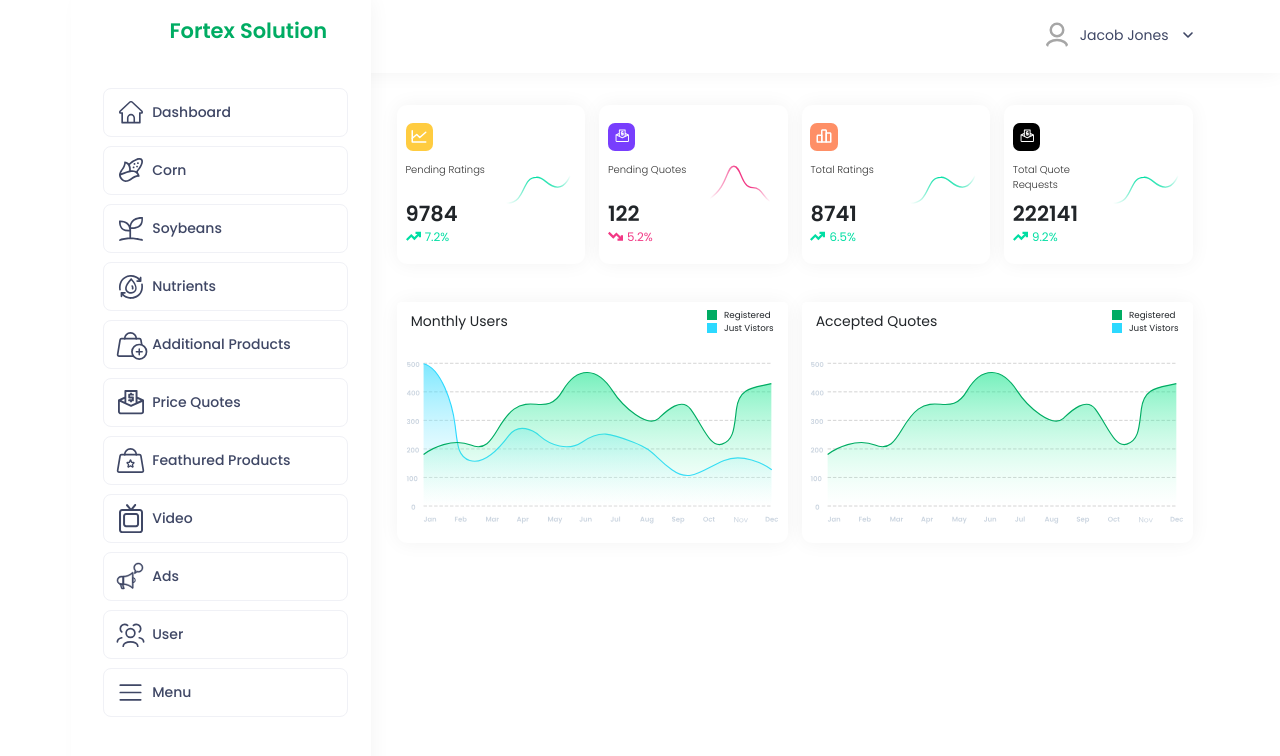
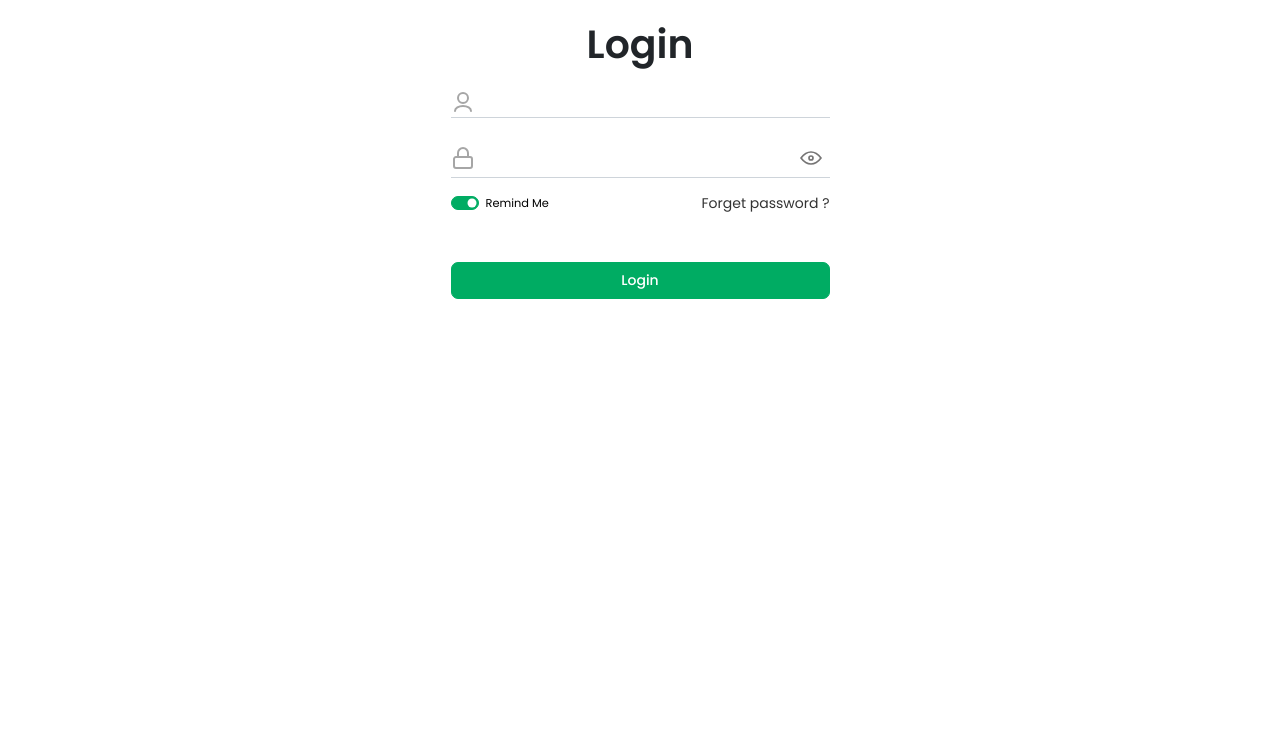
Before and after one commit to itsaboutcode/reactappforagencies, a React (Create React App) app: page / in a window 1280 px wide. Shown: the top 756 px of the page. Built offline with nearby package versions, Linux system fonts and the light colour scheme.

Commit message:
login to dashboard routing completed

```diff
--- a/src/App.js
+++ b/src/App.js
@@ -3,18 +3,27 @@ import './App.css';
 import '../node_modules/bootstrap/dist/css/bootstrap.min.css';
 // import '../node_modules/bootstrap/dist/js/popper.min.js';
 import '../node_modules/bootstrap/dist/js/bootstrap.min.js';
+import { BrowserRouter as Router, Routes, Route, useNavigate} from "react-router-dom";
 import Login from "./Components/Login/Login.js";
 import Dashboard from './Components/Dashboard/Dashbaord.js';
 
 
+
+
 function App() {
+
+
   return (
     <>
-    {/* <Login /> */}
-    <Dashboard />
 
+      <Routes>
+
+        <Route path="/" element={<Login />} />
+        <Route path="/dashboard" element={<Dashboard />} />
+      </Routes>
     </>
   );
 }
 
+
 export default App;
--- a/src/components/Dashboard/Aside.js
+++ b/src/components/Dashboard/Aside.js
@@ -24,6 +24,7 @@ const stockDataNav = [
         subListId:'flush-collapse1',
         title:'Dashboard',
         subMenu: ["Item 1", "Item 2"],
+        rauteDashboard:'',
     },
     {
         mainListId: 'flush-headingOne',
@@ -138,11 +139,11 @@ const stockDataNav = [
 
   ];
 
+
   const navItems = () => {
     let navItemsContent = [];
 
     for (let i = 0; i < stockDataNav.length; i++) {
-        console.log('Ali', stockDataNav[i].imgSrc.icHome);
         navItemsContent.push(
         <AsideList
             mainListId={stockDataNav[i].mainListId}
--- a/src/components/Dashboard/Dashbaord.js
+++ b/src/components/Dashboard/Dashbaord.js
@@ -1,14 +1,23 @@
 import React from "react";
 import Navbar from "./Navbar";
 import Topnavbar from "./TopNavbar";
-import CardsDashboard from "./CardsDashboard";
-import GraphDashboard from "./GraphDashboard";
+import DashboardPage from "./Pages/DashboardPage";
+
+import { Routes, Route, useNavigate } from "react-router-dom";
 
 import './dashboard.css';
 import './dashboard-responsive.css';
 
 
 const Dashboard = () => {
+
+    const navigate = useNavigate();
+// const dashboardPage = () => {
+//   // 👇️ navigate to /
+//   navigate('/dashboard');
+// };
+
+
     return(
         <>
             <div className="topBarShadowRight"></div>
@@ -21,9 +30,8 @@ const Dashboard = () => {
 
                         <Topnavbar />
 
-                        <CardsDashboard />
+                        <DashboardPage />
 
-                        <GraphDashboard />
 
                     </div>
                 </div>
--- /dev/null
+++ b/src/components/Dashboard/Pages/DashboardPage.js
@@ -0,0 +1,17 @@
+import React from "react";
+import CardsDashboard from "../CardsDashboard";
+import GraphDashboard from "../GraphDashboard";
+
+
+const DashbaordPage = () => {
+
+    return(
+        <>
+            <CardsDashboard />
+
+            <GraphDashboard />
+        </>
+    )
+}
+
+export default DashbaordPage;
--- a/src/components/UIControls/Buttons.js
+++ b/src/components/UIControls/Buttons.js
@@ -1,10 +1,10 @@
 import React from "react";
 
 
-const Buttons = () => {
+const Buttons = ({btnClick}) => {
     return (
         <>
-            <button type="submit" class="btn login-btn btn-green btn-lg p-2">Login</button>
+        <button type="button" onClick={btnClick}  class="btn login-btn btn-green btn-lg p-2">Login</button>
         </>
         );
     };
--- a/src/components/login/Login.js
+++ b/src/components/login/Login.js
@@ -1,17 +1,26 @@
 import React from "react";
+
 import Buttons from "../UIControls/Buttons";
 import PasswordTextField from "../UIControls/PasswordTextField";
 import SimpleTextField from "../UIControls/SimpleTextField";
 import UserIconLabel from "../UIControls/UserIconLabel";
 import LockIconLabel from "../UIControls/LockIconLabel";
 
-
-// import './login.css';
-// import './login-responsive.css';
+import {useNavigate} from "react-router-dom";
 
 
 
+import './login.css';
+import './login-responsive.css';
+
+
 const Login = () => {
+
+  const navigate = useNavigate();
+const dashboardPage = () => {
+  // 👇️ navigate to /
+  navigate('/dashboard');
+};
 
     return (
         <div class="container-fluid login-container mt-4">
@@ -57,7 +66,7 @@ const Login = () => {
                       </div>
 
                     <div class="d-grid pt-4">
-                      <Buttons />
+                      <Buttons btnClick={dashboardPage} />
                     </div>
                   </div>
                   {/* <div class="tab-pane fade" id="nav-register" role="tabpanel" aria-labelledby="nav-register-tab" tabindex="0">
--- a/src/index.js
+++ b/src/index.js
@@ -3,11 +3,14 @@ import ReactDOM from 'react-dom/client';
 import './index.css';
 import App from './App';
 import reportWebVitals from './reportWebVitals';
+import { BrowserRouter } from 'react-router-dom';
 
 const root = ReactDOM.createRoot(document.getElementById('root'));
 root.render(
   <React.StrictMode>
-    <App />
+    <BrowserRouter>
+      <App />
+    </BrowserRouter>
   </React.StrictMode>
 );
 
```
